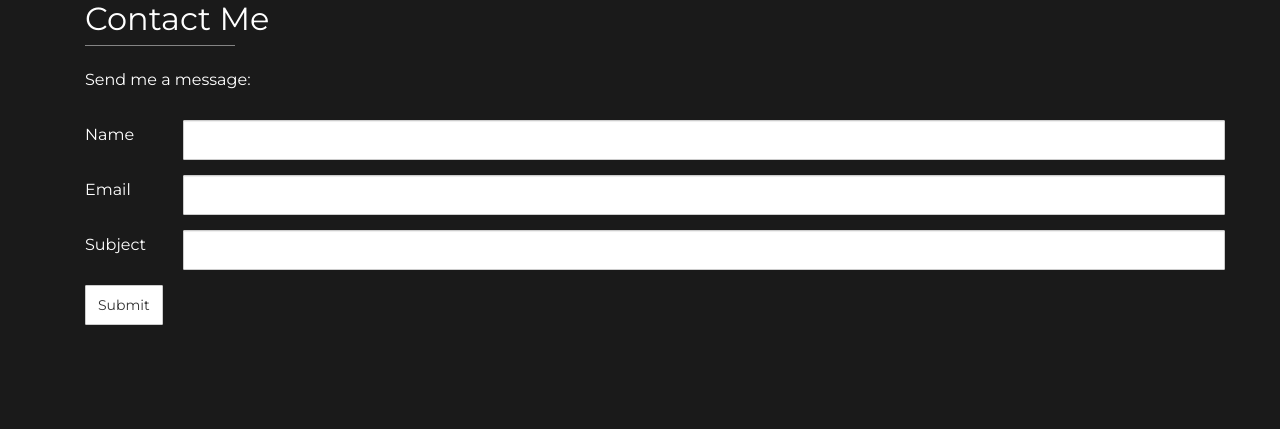
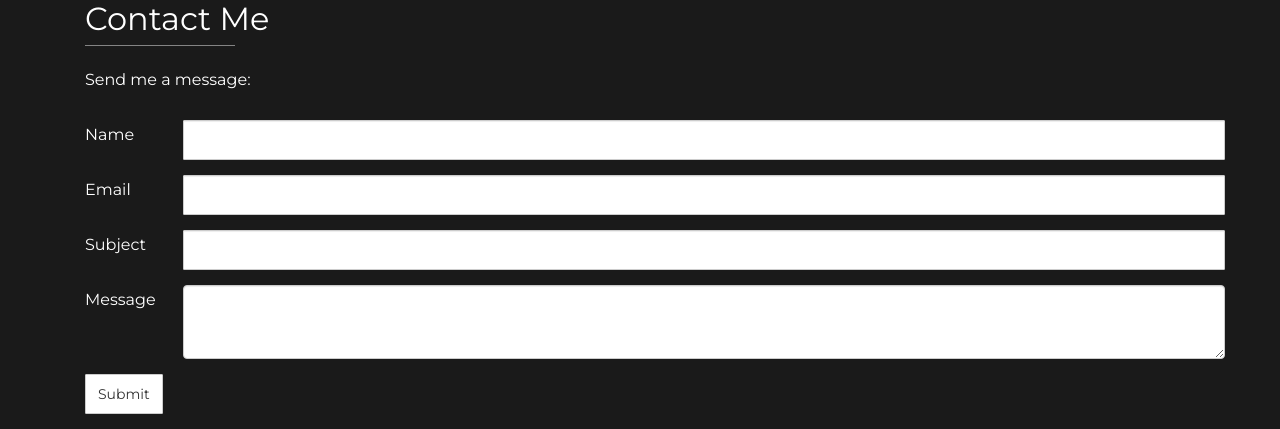
Before and after one commit to Ruha-RP/Portfolio, a PHP site: page / in a window 1280 px wide. Shown: the part 836-1265 px from the top of the page. Before the commit the page ends 1161 px from the top, so only its background shows below. Run offline with PHP 8.4, Linux system fonts and the light colour scheme.

Commit message:
adds message box

```diff
--- a/index.html
+++ b/index.html
@@ -94,10 +94,12 @@
               <input type="text" class="form-control" id="inputSubject">
             </div>
           </div>
-          <!-- <div class="form-group">
-            <label for="inputMessage" class="col-sm-2 control-label">Message</label>
-            <textarea class="form-control" rows="3"></textarea>
-          </div> -->
+          <div class="form-group">
+            <label for="inputMessage" class="col-sm-1 control-label" id="messageLabel">Message</label>
+            <div class="col-sm-11">
+              <textarea class="form-control" rows="3"></textarea>
+            </div>
+          </div>
           <div class="form-group">
             <div class="col-sm-2">
               <button type="submit" class="btn btn-default" id="submitButton">Submit</button>
--- a/style.css
+++ b/style.css
@@ -78,7 +78,7 @@ form {
     margin-top: 32px;
 }
 
-#nameLabel, #emailLabel, #subjectLabel {
+#nameLabel, #emailLabel, #subjectLabel, #messageLabel {
     text-align: left;
 }
 
@@ -86,3 +86,7 @@ form {
     border-radius: 1px;
     height: 40px;
 }
+
+#messageLabel {
+    display: flex;
+}
```
